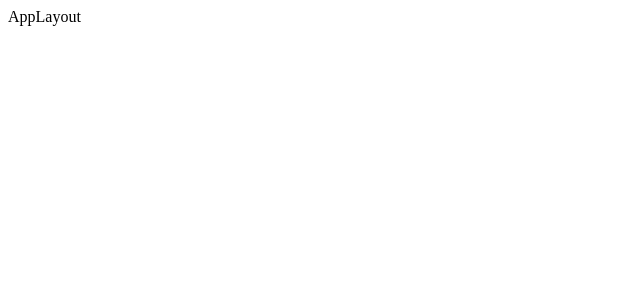
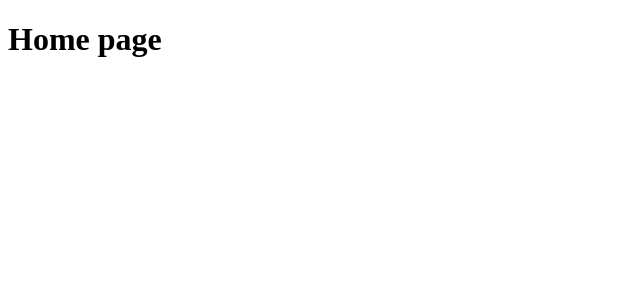
Before and after one commit to Avanoria-Databasteknik-Miguel/frontend, a React (Vite) app: page / in a window 1280 px wide. Shown: the top 300 px of the page, without its empty margins (0-640 px from the left). Built offline with nearby package versions, Linux system fonts and the light colour scheme.

Commit message:
Implemented Outlet placeholder in AppLayout.tsx

```diff
--- a/src/layouts/AppLayout.tsx
+++ b/src/layouts/AppLayout.tsx
@@ -1,8 +1,11 @@
-import React from 'react'
+
+import { Outlet } from 'react-router-dom'
 
 const AppLayout = () => {
   return (
-    <div>AppLayout</div>
+    <>
+      <Outlet />
+    </>
   )
 }
 
--- a/src/pages/HomePage.tsx
+++ b/src/pages/HomePage.tsx
@@ -1,8 +1,11 @@
 import React from 'react'
+import { Outlet } from 'react-router-dom'
 
 const HomePage = () => {
   return (
-    <div>HomePage</div>
+    <main>
+      <h1>Home page</h1>
+    </main>
   )
 }
 
```
